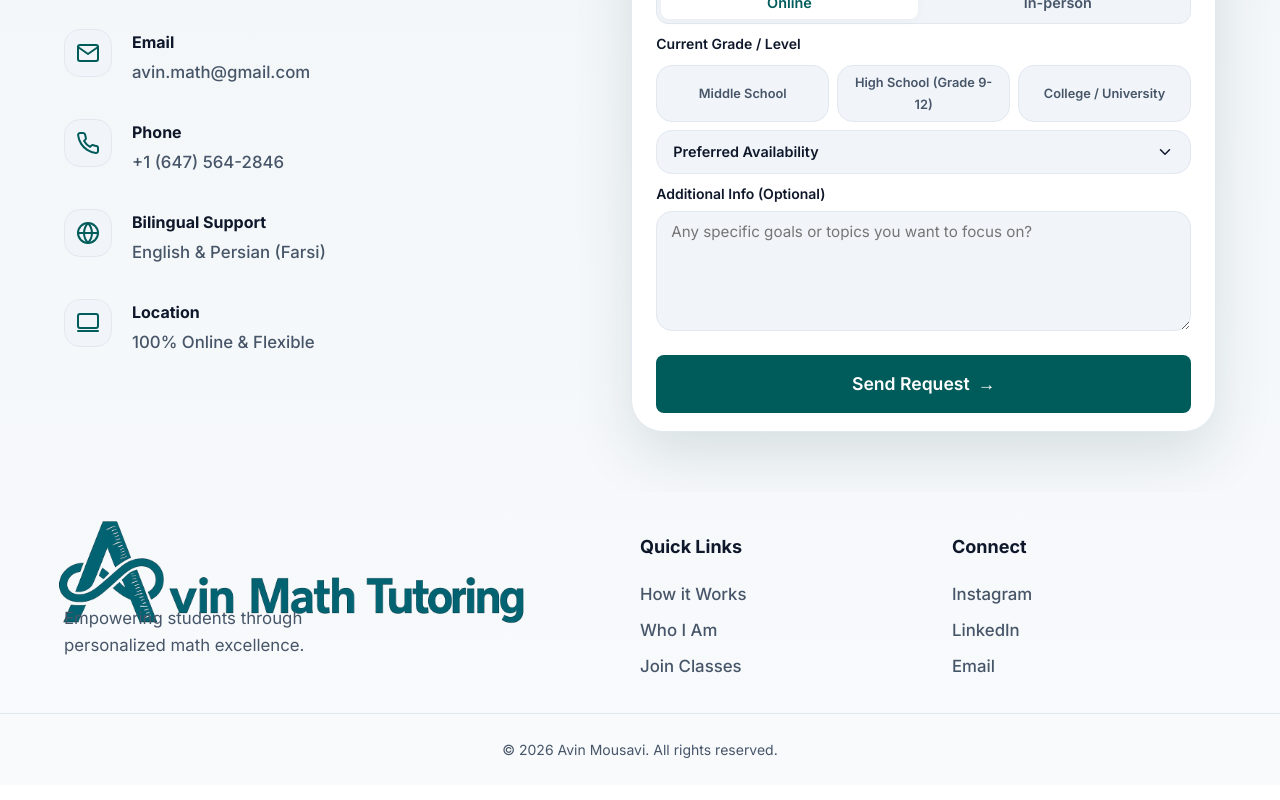
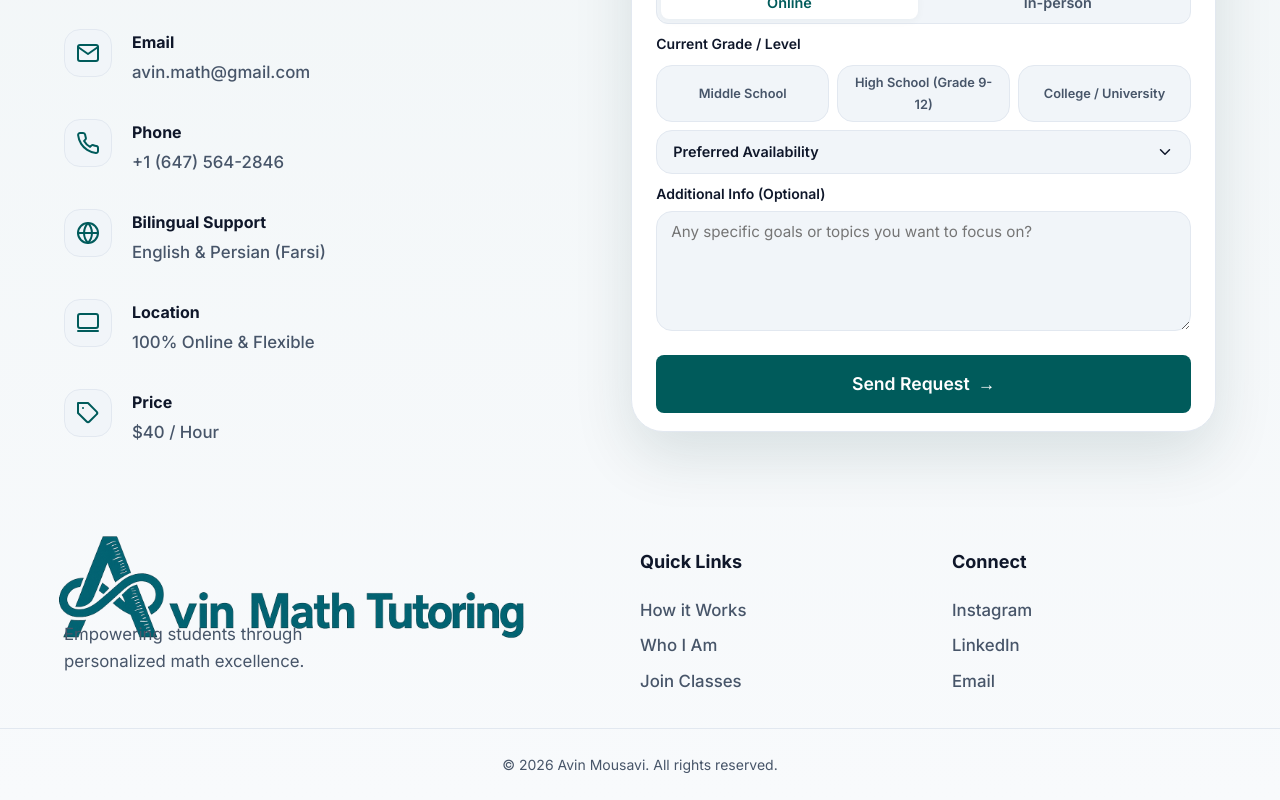
Before and after one commit to parsaabbasian/Math_Tutoring, a Next.js app: page / in a window 1280 px wide. Shown: the part 2214-3014 px from the top of the page. Built offline with nearby package versions, Linux system fonts and the light colour scheme.

Commit message:
Add pricing information ( / Hour) to contact details section

```diff
--- a/src/app/components/Contact.tsx
+++ b/src/app/components/Contact.tsx
@@ -37,6 +37,13 @@ const LaptopIcon = () => (
 const PhoneIcon = () => (
   <svg width="24" height="24" viewBox="0 0 24 24" fill="none" stroke="currentColor" strokeWidth="2" strokeLinecap="round" strokeLinejoin="round">
     <path d="M22 16.92v3a2 2 0 0 1-2.18 2 19.79 19.79 0 0 1-8.63-3.07 19.5 19.5 0 0 1-6-6 19.79 19.79 0 0 1-3.07-8.67A2 2 0 0 1 4.11 2h3a2 2 0 0 1 2 1.72 12.84 12.84 0 0 0 .7 2.81 2 2 0 0 1-.45 2.11L8.09 9.91a16 16 0 0 0 6 6l1.27-1.27a2 2 0 0 1 2.11-.45 12.84 12.84 0 0 0 2.81.7A2 2 0 0 1 22 16.92z"></path>
+  </svg>
+);
+
+const TagIcon = () => (
+  <svg width="24" height="24" viewBox="0 0 24 24" fill="none" stroke="currentColor" strokeWidth="2" strokeLinecap="round" strokeLinejoin="round">
+    <path d="M20.59 13.41l-7.17 7.17a2 2 0 0 1-2.83 0L2 12V2h10l8.59 8.59a2 2 0 0 1 0 2.82z"></path>
+    <line x1="7" y1="7" x2="7.01" y2="7"></line>
   </svg>
 );
 
@@ -144,6 +151,13 @@ export default function Contact() {
               <div>
                 <h4 className={styles.detailTitle}>{t.info.location}</h4>
                 <p className={styles.detailValue}>{t.info.locationDesc}</p>
+              </div>
+            </div>
+            <div className={styles.detailItem}>
+              <div className={styles.detailIcon}><TagIcon /></div>
+              <div>
+                <h4 className={styles.detailTitle}>{t.info.price}</h4>
+                <p className={styles.detailValue}>{t.info.priceDesc}</p>
               </div>
             </div>
           </div>
--- a/src/app/translations.ts
+++ b/src/app/translations.ts
@@ -70,7 +70,9 @@ export const translations = {
         bilingual: "Bilingual Support",
         bilingualDesc: "English & Persian (Farsi)",
         location: "Location",
-        locationDesc: "100% Online & Flexible"
+        locationDesc: "100% Online & Flexible",
+        price: "Price",
+        priceDesc: "$40 / Hour"
       },
       form: {
         studentName: "Student Name",
@@ -169,7 +171,9 @@ export const translations = {
         bilingual: "پشتیبانی دوزبانه",
         bilingualDesc: "انگلیسی و فارسی (Farsi)",
         location: "محل برگزاری",
-        locationDesc: "۱۰۰٪ آنلاین و منعطف"
+        locationDesc: "۱۰۰٪ آنلاین و منعطف",
+        price: "قیمت",
+        priceDesc: "۴۰ دلار / ساعت"
       },
       form: {
         studentName: "نام دانش‌آموز",
```
